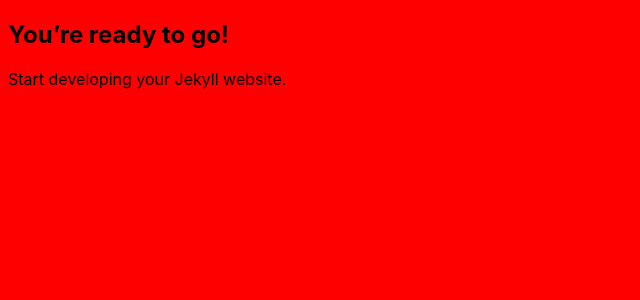
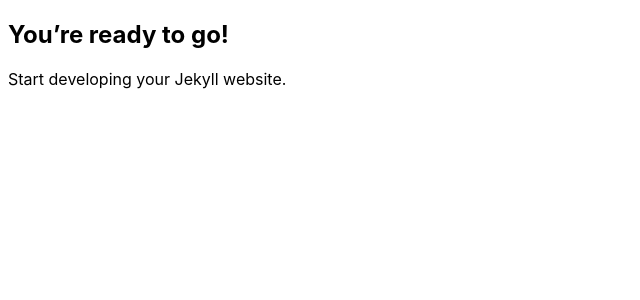
Before and after one commit to maco1717/webpage, a Jekyll site: the page built from index.md, in a window 1280 px wide. Shown: the top 300 px of the page, without its empty margins (0-640 px from the left). Built offline with Jekyll 4.4.1, drawn with Linux system fonts in a browser that asks for light colours.

Commit message:
Update base.scss

```diff
--- a/_sass/base.scss
+++ b/_sass/base.scss
@@ -1,4 +1,4 @@
-$backgroundColor: red;
+$backgroundColor: #ffffff;
 $bodyColor: #000000;
 $bodyFont: -apple-system,BlinkMacSystemFont,"Segoe UI",Helvetica,Arial,sans-serif,"Apple Color Emoji","Segoe UI Emoji","Segoe UI Symbol";
 
```
